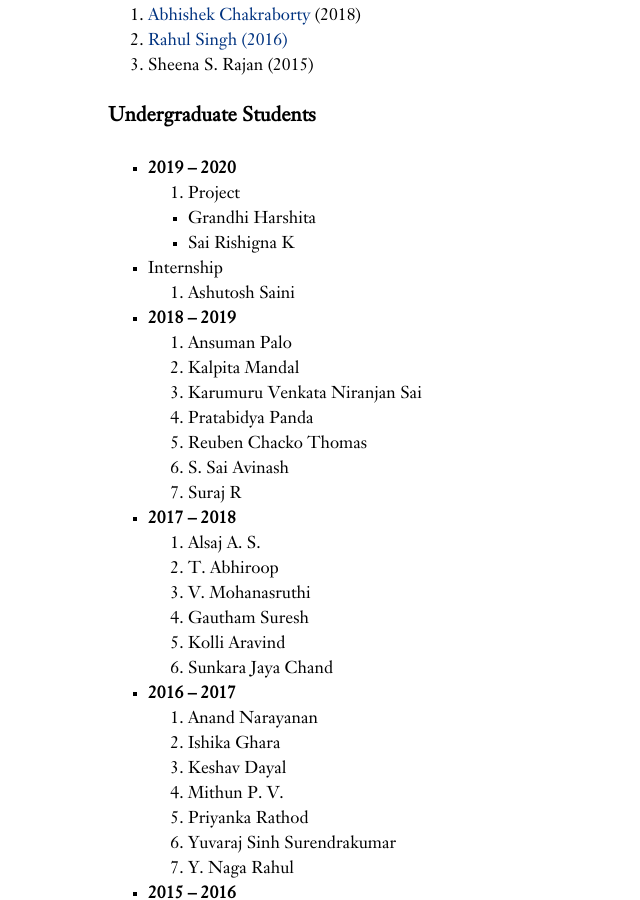
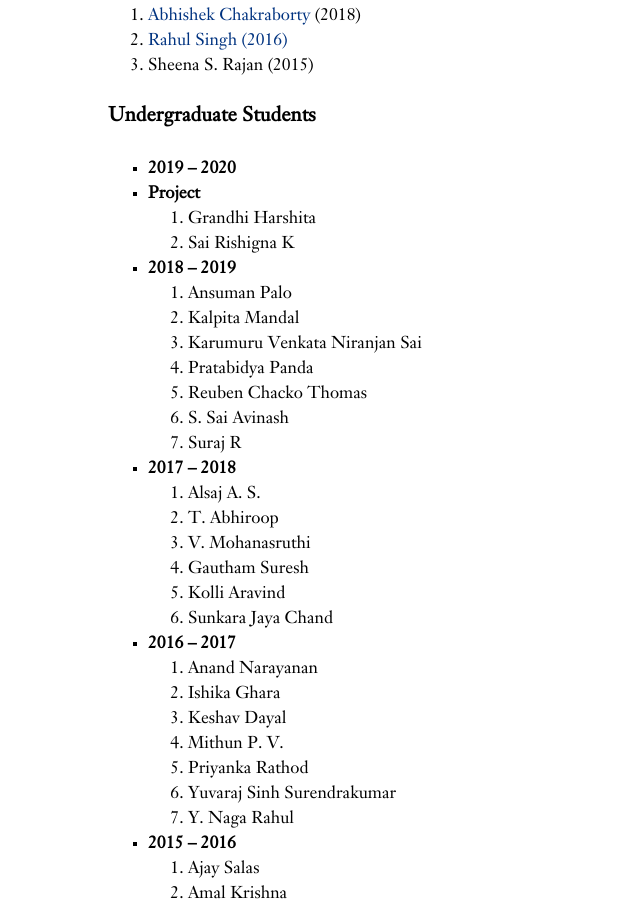
Before and after one commit to iist-sysnet/iist-sysnet.github.io, a Jekyll site: the page built from people.md, in a window 1280 px wide and 900 px high, scrolled down 1570 px. Shown: the whole window, without its empty margins (0-640 px from the left). Built offline with Jekyll 4.4.1, drawn with Linux system fonts in a browser that asks for light colours; our own code applies the rules of GitHub Pages for plain Markdown files.

Commit message:
Update people.md

```diff
--- a/people.md
+++ b/people.md
@@ -66,13 +66,11 @@ Department of Avionics, IIST
 1. Sheena S. Rajan (2015)
 
 #### Undergraduate Students
+* **2019 -- 2020**
+ * **Project**
+  1. Grandhi Harshita
+  2. Sai Rishigna K
 
-+ **2019 -- 2020**
- 1. Project
-  * Grandhi Harshita
-  * Sai Rishigna K
- + Internship
-  1. Ashutosh Saini
 
 + **2018 -- 2019**
   1. Ansuman Palo
```
